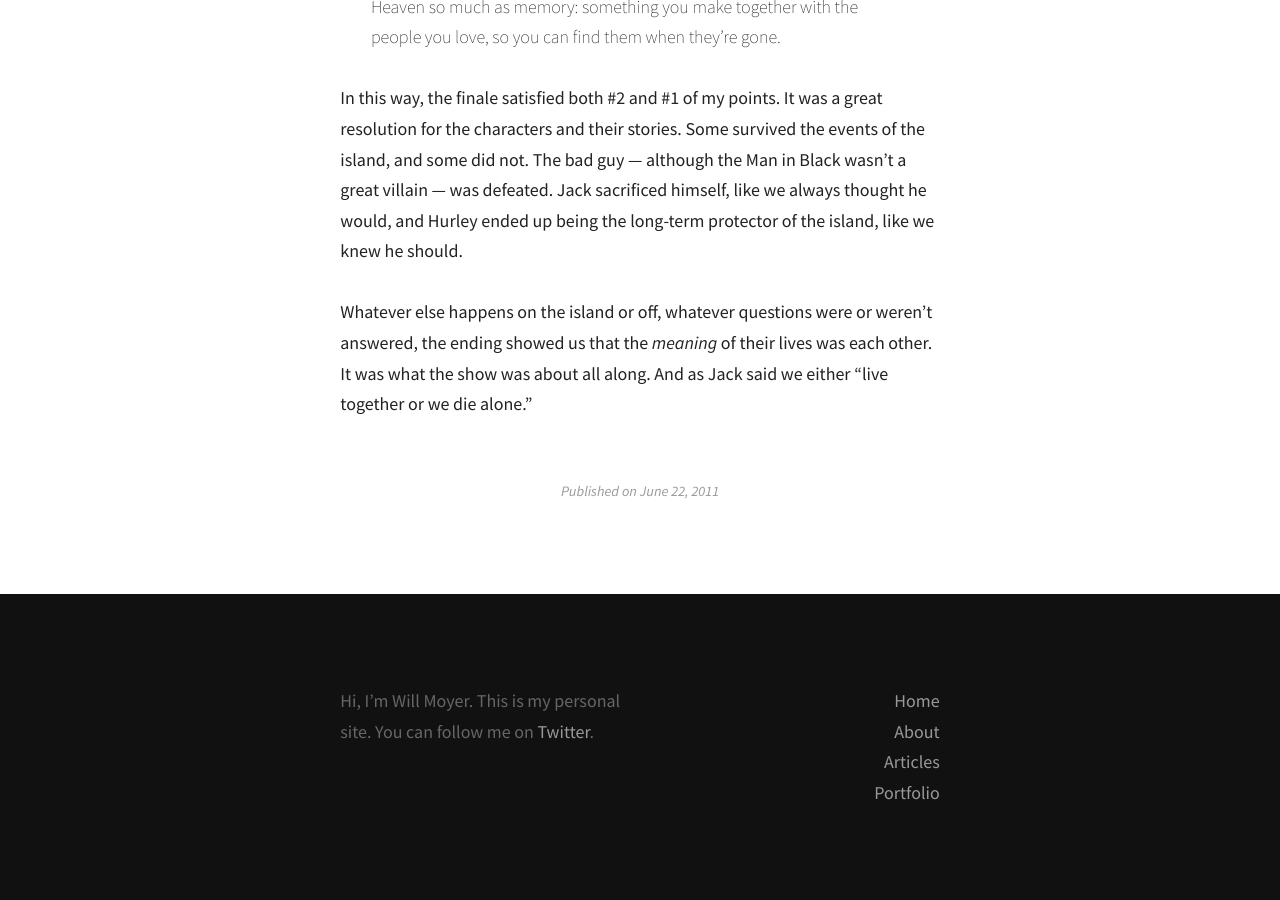
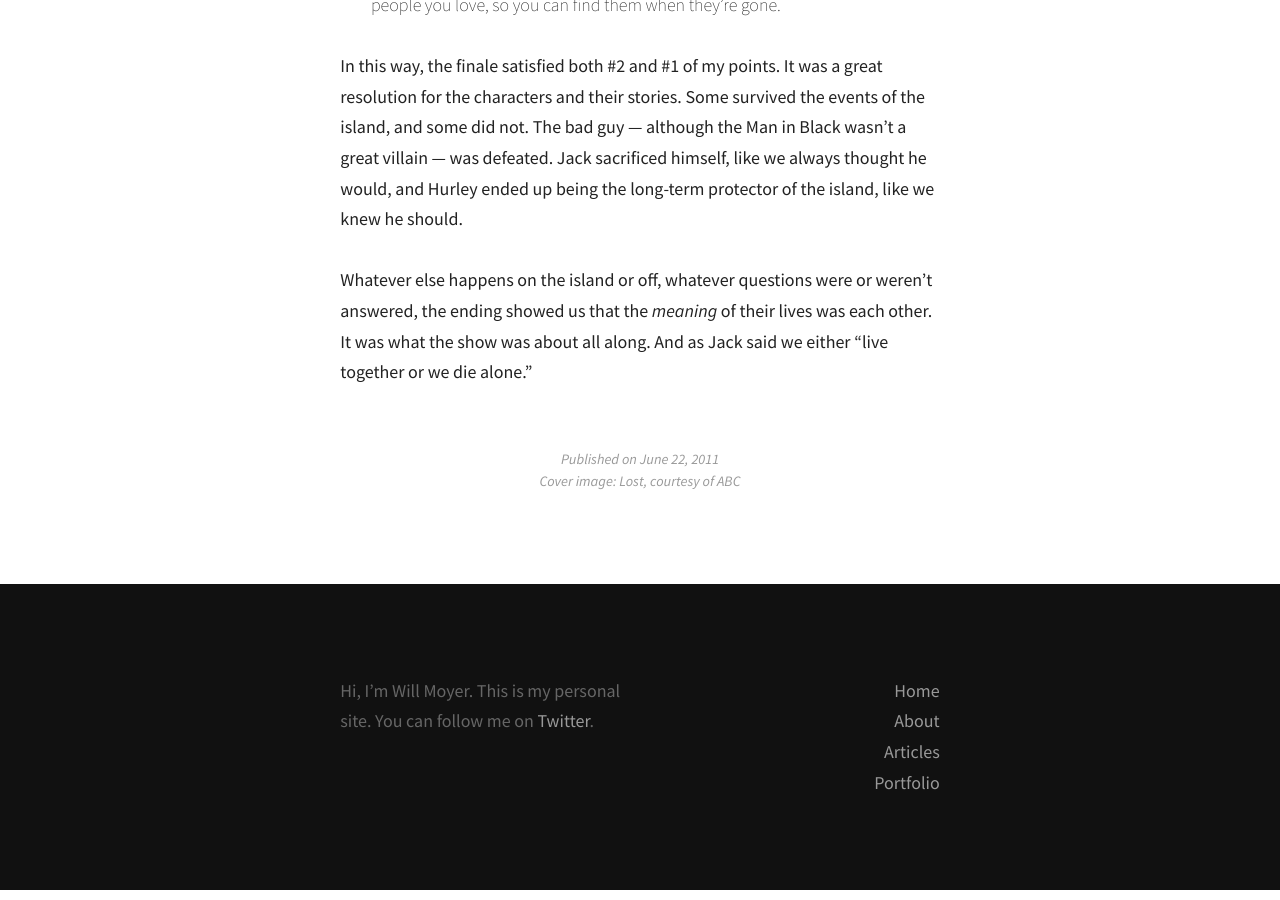
Before and after one commit to moyer/moyer.github.com, a Jekyll site: the page built from _posts/2011-06-22-live-together-die-alone-my-thoughts-on-and-review-of-lost.html, in a window 1280 px wide and 900 px high, scrolled down 6916 px. Built offline with Jekyll 4.4.1, drawn with Linux system fonts in a browser that asks for light colours; Markdown is read by kramdown in place of the engine named in the settings.

Commit message:
adds cover for Lost post

```diff
--- a/_posts/2011-06-22-live-together-die-alone-my-thoughts-on-and-review-of-lost.html
+++ b/_posts/2011-06-22-live-together-die-alone-my-thoughts-on-and-review-of-lost.html
@@ -1,10 +1,11 @@
 ---
-layout: post
+layout: post-cover
 title: Lost&colon; A Review
 date: 2011-06-22
+image: 2011-06-22-lost-cover.jpg
+caption: Lost, courtesy of ABC
 ---
 
-<p><img src="http://media.tumblr.com/tumblr_ln8wodc9EA1qzbdvz.jpg" alt=""/></p>
 <p>I watched the finale about a year behind everybody else in the world. I also started the series about six years behind everybody else.</p>
 <p>This was intentional, at least partially. A lot of my friends, people whose taste I respected, watched <em>Lost</em> weekly for six years. They loved it and raved about it and had viewing parties.</p>
 <p>Do you know how sometimes when everyone loves something, a belligerent part of you wants to not partake in it, just because? And then you end up getting pissed at yourself because you know it&#8217;s your own fault that you&#8217;re missing out on the fun? And then you have to convince yourself that there&#8217;s no way it&#8217;s actually fun. That&#8217;s kind of what I did with Lost.</p>
```
Also changed, not shown: assets/2011-06-22-lost-cover.jpg (added).
